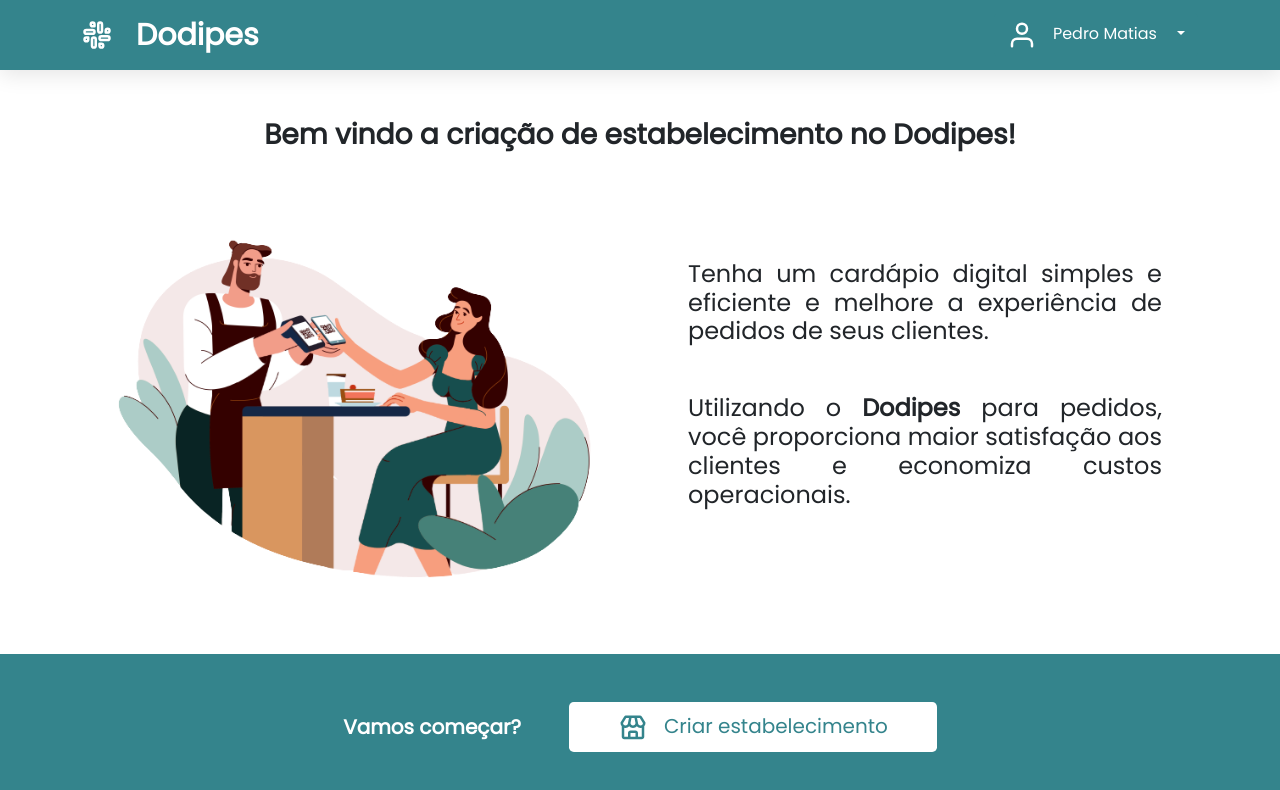
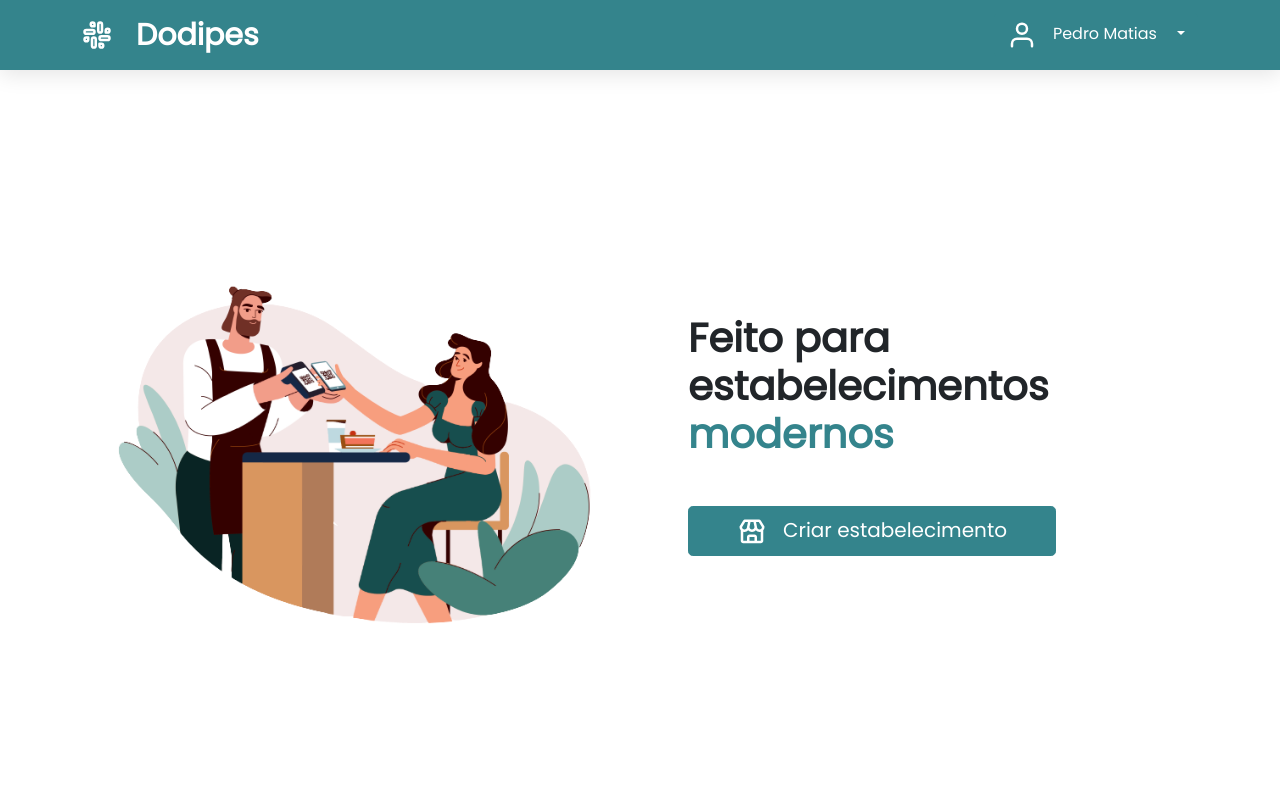
Before and after one commit to pedrollmatias/dodipes-web, a React (Create React App) app: page /store-creation in a window 1280 px wide. Shown: the top 790 px of the page. Built offline with nearby package versions, Linux system fonts and the light colour scheme.

Commit message:
fix: store creation layout

```diff
--- a/src/pages/Home/HomePage.jsx
+++ b/src/pages/Home/HomePage.jsx
@@ -1,18 +1,27 @@
-import { Link } from "react-router-dom";
-
-import Button from "react-bootstrap/Button";
 import Container from "react-bootstrap/Container";
 
 import Stores from "./Stores";
 
+const SelectStoreTitle = () => {
+  return (
+    <div className="py-5">
+      <h3>
+        <strong>Selecione o estabelecimento</strong>
+      </h3>
+    </div>
+  );
+};
+
 const HomePage = () => {
   return (
     <Container className="py-5 min-height-100">
-      <h4 className="mb-5">
-        <strong>Bem-vindo, Pedro</strong>
-      </h4>
+      <div className="d-flex flex-column align-items-center">
+        <div className="mb-5">
+          <SelectStoreTitle />
+        </div>
 
-      <Stores />
+        <Stores />
+      </div>
     </Container>
   );
 };
--- a/src/pages/Home/Stores.jsx
+++ b/src/pages/Home/Stores.jsx
@@ -14,8 +14,6 @@
 const Stores = () => {
   return (
     <>
-      <SectionTitle className="mb-4">Meus estabelecimentos</SectionTitle>
-
       <div className="row">
         {stores.map((store) => (
           <div key={store.id} className="col">
--- a/src/pages/Orders/ListCard.jsx
+++ b/src/pages/Orders/ListCard.jsx
@@ -27,7 +27,7 @@
 const ListCardHeader = ({ title }) => {
   return (
     <>
-      <div className={`${classes["card--list-header"]} px-3 py-2 w-100`}>
+      <div className="p-3 w-100">
         <h5 className="m-0">
           <strong>{title}</strong>
         </h5>
--- a/src/pages/Orders/ListCard.module.scss
+++ b/src/pages/Orders/ListCard.module.scss
@@ -2,8 +2,7 @@
 
 .card--list {
   overflow: hidden;
-
-  .card--list-header {
-    background-color: $light-grey;
-  }
+  background-color: #f8f8f8;
+  box-shadow: rgba(0, 0, 0, 0.1) 0px 2px 3px 0px;
+  border: 1px solid $light-grey !important;
 }
--- a/src/pages/StoreCreation/FinishedStep.jsx
+++ b/src/pages/StoreCreation/FinishedStep.jsx
@@ -12,7 +12,7 @@
       </div>
       <SectionTitle>Parabéns, seu estabelecimento foi criado!</SectionTitle>
       <p className="mb-5">
-        Monte seu cardápio, inclua usuário para auxiliar na gestão, gere QR
+        Monte seu cardápio, inclua usuários para auxiliar na gestão, gere QR
         Codes para mesas, tudo de forma simplificada. Seja bem-vindo ao universo{" "}
         <strong>Dodipes!</strong>
       </p>
--- a/src/pages/StoreCreation/PresentationStep.jsx
+++ b/src/pages/StoreCreation/PresentationStep.jsx
@@ -30,15 +30,10 @@
 
 const PresentationStep = ({ forwardStep }) => {
   return (
+    <Container className="py-5 h-100">
       <div
-      className={`${classes["container--presentation"]} d-flex flex-column h-100`}
+        className={`${classes["container--presentation"]} row align-items-center justify-content-center h-100`}
       >
-      <Container className="py-5 flex-grow-1">
-        <h3 className="text-center mb-5">
-          <strong>Bem vindo a criação de estabelecimento no Dodipes!</strong>
-        </h3>
-
-        <div className="row align-items-center">
         <div className="col-md-6 px-5">
           <img
             className={classes["img--presentation"]}
@@ -47,22 +42,23 @@
           />
         </div>
         <div className="col-md-6 px-5">
-            <section>
-              <p className="text-justify h4 mb-5">
-                Tenha um cardápio digital simples e eficiente e melhore a
-                experiência de pedidos de seus clientes.
-              </p>
-              <p className="text-justify h4">
-                Utilizando o <strong>Dodipes</strong> para pedidos, você
-                proporciona maior satisfação aos clientes e economiza custos
-                operacionais.
-              </p>
-            </section>
+          <h1 className="mb-5">
+            <strong>
+              Feito para estabelecimentos{" "}
+              <span className="text-primary">modernos</span>
+            </strong>
+          </h1>
+          <IconLabelButton
+            icon={BiStore}
+            label="Criar estabelecimento"
+            className="text-primary px-5"
+            size="lg"
+            iconSize={30}
+            onClick={forwardStep}
+          />
         </div>
       </div>
     </Container>
-      <Footer forwardStep={forwardStep} />
-    </div>
   );
 };
 
```
Lines whose indentation alone changed are shown as unchanged.
